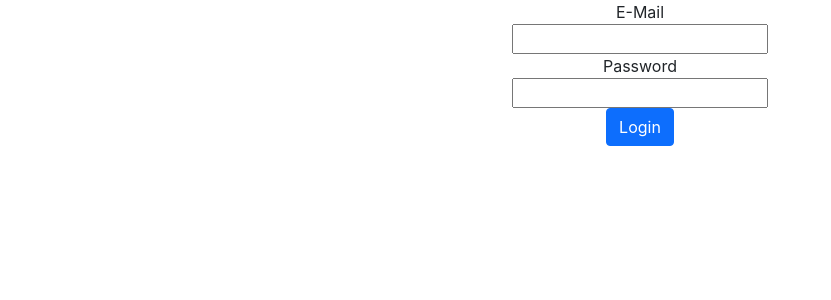
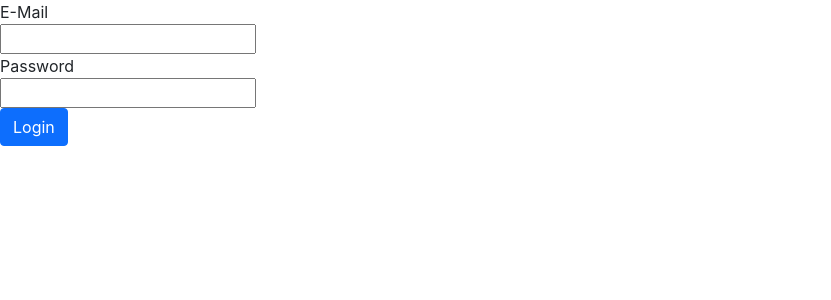
Before and after one commit to ushasri999/react, a React (Create React App) app: page / in a window 1280 px wide. Shown: the top 300 px of the page, without its empty margins (0-831 px from the left). Built offline with nearby package versions, Linux system fonts and the light colour scheme.

Commit message:
remove center for div

```diff
--- a/src/App.js
+++ b/src/App.js
@@ -21,7 +21,6 @@ function App() {
   }
 
   return (
-    <center>
       <div>
           <form onSubmit={submitHandler}>
             <label>E-Mail</label><br/>
@@ -32,7 +31,6 @@ function App() {
             <input type='submit' value='Login' className='btn btn-primary'/>
           </form>
       </div>
-    </center>
   )
 }
 
```
